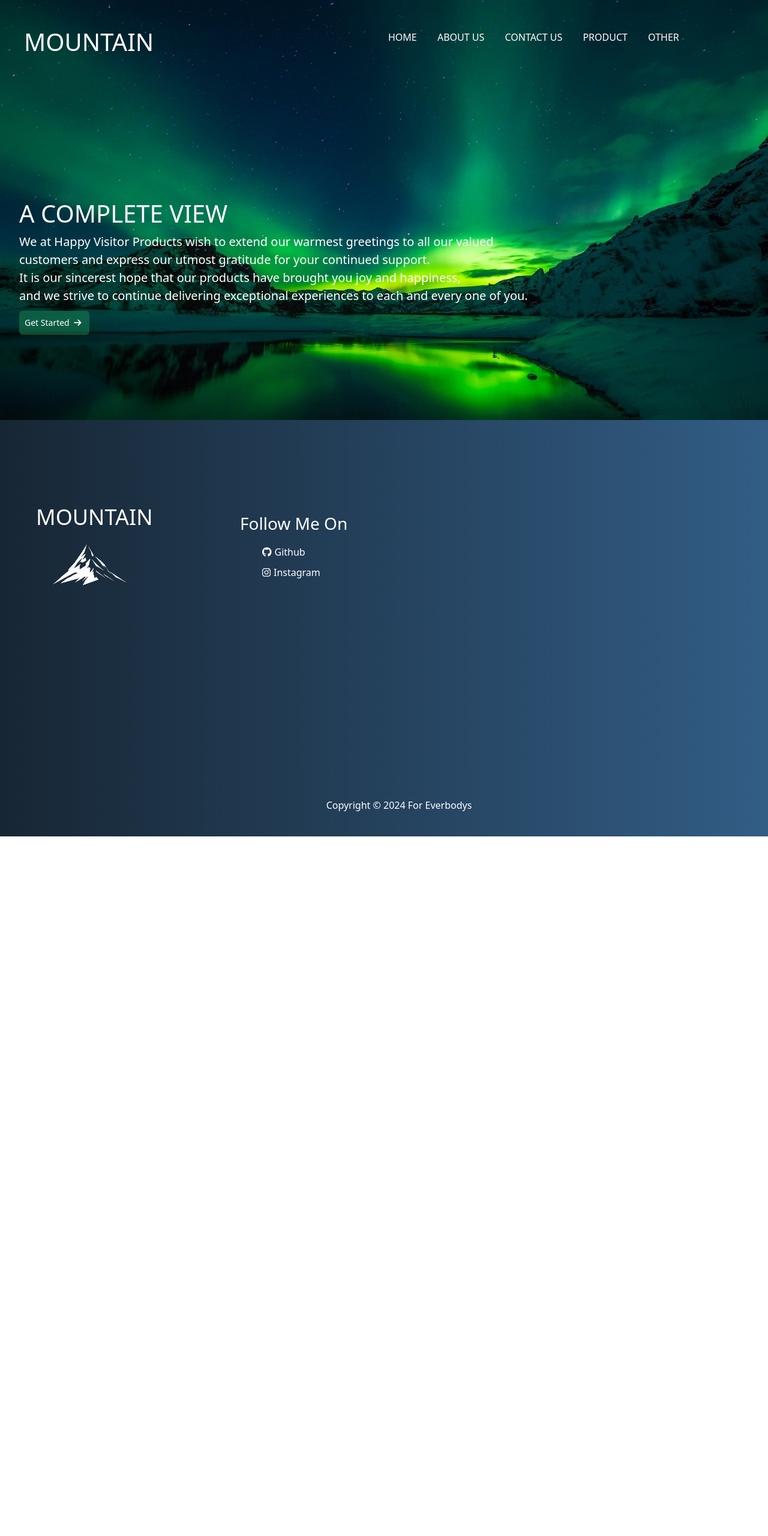
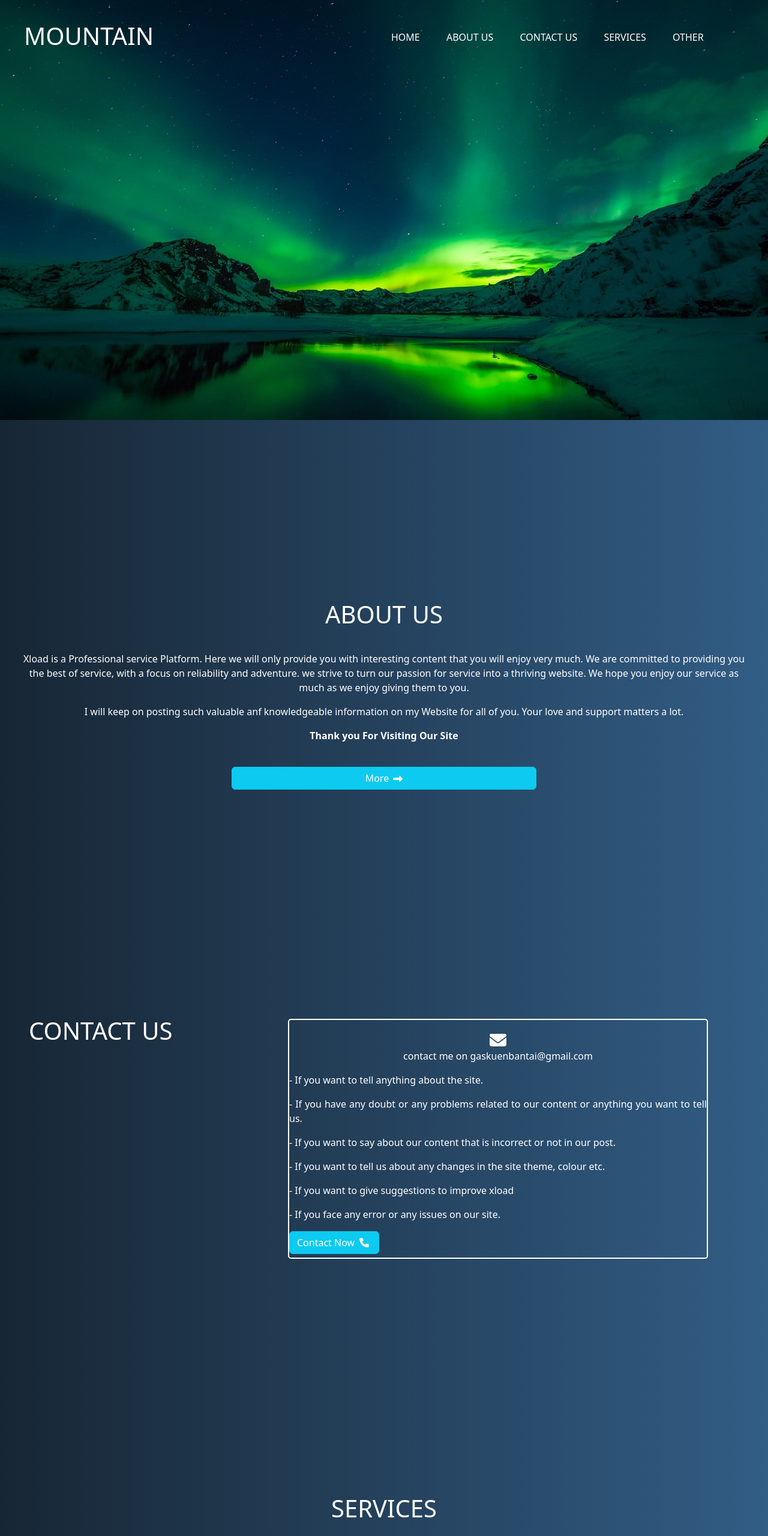
Before and after one commit to hashCon-spr/SimpleLandingPage, a website: page index.html in a window 1280 px wide. Shown: the top 2560 px of the page at 60% size. Before the commit the page ends 1394 px from the top, so only its background shows below. Drawn offline with nearby package versions, Linux system fonts and the light colour scheme; some icons are missing.

Commit message:
update system

```diff
--- a/index.html
+++ b/index.html
@@ -3,7 +3,7 @@
 <html>
    <head>
       <title>Mountain View</title>
-      <meta name="viewport" content="width=width-device" />
+      <meta name="viewport" content="width=device-width" />
       <link rel="stylesheet" type="text/css" href="style.css" />
       <link rel="icon" href="assets\image\palestine-removebg-preview.png" />
       <!-- <link href="https://cdn.jsdelivr.net/npm/bootstrap@5.3.3/dist/css/bootstrap.min.css" rel="stylesheet" integrity="sha384-QWTKZyjpPEjISv5WaRU9OFeRpok6YctnYmDr5pNlyT2bRjXh0JMhjY6hW+ALEwIH" crossorigin="anonymous"> -->
@@ -11,38 +11,91 @@
       <script src="https://kit.fontawesome.com/397c813a37.js" crossorigin="anonymous"></script>
       <script src="node_modules/jquery/dist/jquery.min.js"></script>
       <script src="script.js"></script>
+      <!-- <script src="./modules.js"></script> -->
+      <script src="node_modules/aos/dist/aos.js"></script>
+      <link rel="stylesheet" href="node_modules/aos/dist/aos.css">
+
    </head>
    <body>
+
+      <script src="node_modules/aos/dist/aos.js"></script>
       <div>
-         <img src="assets/image/iceland-2111811_1280.jpg" width="100%" height="700" />
+         <img src="assets/image/iceland-2111811_1280.jpg" width="100%" height="700" class="main-img" />
          <div class="contain-page">
             <h1>MOUNTAIN</h1>
             <!-- <img src="./assets/image/mountain-fs-removebg-preview.png" /> -->
          </div>
          <div class="navbar-role">
             <ul>
-               <li>HOME</li>
-               <li>ABOUT US</li>
-               <li>CONTACT US</li>
-               <li>PRODUCT</li>
-               <li>OTHER</li>
+               <li><a href="#">HOME</a></li>
+               <li><a href="#about-content">ABOUT US</a></li>
+               <li><a href="#contact-content">CONTACT US</a></li>
+               <li><a href="#services-content">SERVICES</a></li>
+               <li><a href="#other-content">OTHER</a></li>
             </ul>
          </div>
          <div class="mobile-bar">
-            <i class="fa-duotone fa-bars"></i>
+            <i class="bi bi-list"></i>
          </div>
-         <div class="main-content">
+         <!-- <div class="main-content">
             <div class="those-content">
-               <h1>A COMPLETE VIEW</h1>
-               <p class="fs-5 m-0">We at Happy Visitor Products wish to extend our warmest greetings to all our valued</p>
-               <p class="fs-5 m-0">customers and express our utmost gratitude for your continued support.</p>
-               <p class="fs-5 m-0">It is our sincerest hope that our products have brought you joy and happiness,</p>
-               <p class="fs-5 m-0">and we strive to continue delivering exceptional experiences to each and every one of you.</p>
+               <h1>MOUNTAIN VIEW</h1>
+               <p class="font-custom m-0">We at Happy Visitor Products wish to extend our warmest greetings to all our valued</p>
+               <p class="font-custom m-0">customers and express our utmost gratitude for your continued support.</p>
+               <p class="font-custom m-0">It is our sincerest hope that our products have brought you joy and happiness,</p>
+               <p class="font-custom m-0">and we strive to continue delivering exceptional experiences to each and every one of you.</p>
                <div class="col-md-5" style="transform: translateY(10px);">
-                  <button class="btn bg-success p-2 text-white bg-opacity-50" style="font-size: 14px;">Get Started <i class="fa-solid fa-arrow-right p-1"></i></button>
+                  <button class="btn btn-light-success p-2" style="font-size: 14px;">Get Started <i class="fa-solid fa-arrow-right p-1"></i></button>
                </div>
             </div>
+         </div> -->
+
+         <div class="about-content" id="about-content" data-aos="fade-up" data-aos-anchor-placement="bottom-bottom" data-aos-duration="2000">
+            <h1 class="text-center text-white">ABOUT US</h1>
+            <div class="sign-content">
+               <p><span id="W_Name2">Xload</span> is a Professional <span id="W_Type1">service</span> Platform. Here we will only provide you with interesting content that you will enjoy very much. We are committed to providing you the best of <span id="W_Type2">service</span>, with a focus on reliability and <span id="W_Spec">adventure</span>. we strive to turn our passion for <span id="W_Type3">service</span> into a thriving website. We hope you enjoy our <span id="W_Type4">service</span> as much as we enjoy giving them to you.</p>
+               <p>I will keep on posting such valuable anf knowledgeable information on my Website for all of you. Your love and support matters a lot.</p>
+               <p style="font-weight: bold; text-align: center;">Thank you For Visiting Our Site<br><br></p>
+               <button class="btn btn-info text-white m-0 col-md-5">More <i class="fa-solid fa-right-long" style="padding-left: 3px; transform: translateY(1px);"></i></button>
+            </div>
          </div>
+
+         <div class="contact-content" id="contact-content" data-aos="fade-up" data-aos-anchor-placement="bottom-bottom" data-aos-duration="2000">
+            <h1 class="text-left text-white p-5">CONTACT US</h1>
+            <div class="contact-logo">
+               <ul>
+                  <li class="email-logo">
+                     <div class="email-des">
+                        <i class="fa-solid fa-envelope fs-3"></i>
+                        <div>
+                           <p class="text-center text-white">contact me on gaskuenbantai@gmail.com</p>
+                           <p>- If you want to tell anything about the site.</p>
+                           <p>- If you have any doubt or any problems related to our content or anything you want to tell us.</p>
+                           <p>- If you want to say about our content that is incorrect or not in our post.</p>
+                           <p>- If you want to tell us about any changes in the site theme, colour etc.</p>
+                           <p>- If you want to give suggestions to improve xload</p>
+                           <p>- If you face any error or any issues on our site.</p>
+                           <button class="btn btn-info text-white">Contact Now <i class="fa-solid fa-phone p-1"></i></button>
+                        </div>
+                     </div>
+                  </li>
+                  <li class="instagram-logo"></li>
+               </ul>
+            </div>
+         </div>
+
+         <div class="service-content" id="services-content">
+            <h1 class="text-white text-center">SERVICES</h1>
+            <!-- <div class="service-duo container d-flex justify-content-center flex-wrap">
+               <div class="row">
+                  <div class="box-one col-md-4">
+                     <i class="fa-solid fa-truck-fast text-white fs-1"></i>
+                     <p class="text-white text-center">we max the potensial about fast</p>
+                  </div>
+               </div>
+            </div> -->
+         </div>
+
       <footer>
          <h1>MOUNTAIN</h1>
          <img src="./assets/image/mountain-fs-removebg-preview.png" />
@@ -55,5 +108,11 @@
          </div>
          <p style="text-align: center;">Copyright &copy; 2024 For Everbodys</p>
       </footer>
+
+      <!--  AOS init -->
+      <script>
+         AOS.init();
+      </script>
+
    </body>
 </html>
--- /dev/null
+++ b/modules.js
@@ -0,0 +1,4 @@
+import AOS from './node_modules/aos/dist/aos.js';
+
+// aos init
+AOS.init()
--- a/package.json
+++ b/package.json
@@ -9,6 +9,7 @@
   "author": "",
   "license": "ISC",
   "dependencies": {
+    "aos": "^2.3.4",
     "bootstrap": "^5.3.3",
     "jquery": "^3.7.1"
   }
--- a/script.js
+++ b/script.js
@@ -1,9 +1,24 @@
 if(window.innerWidth < 700)
 {
-   console.log("mobile view")
+   $(".mobile-bar").add()
+   $(".navbar-role").remove()
+   console.log("Activated")
 }
 else {
    $(".mobile-bar").remove()
-   console.log("mobile bar removed")
-   console.log("default view")
+   $(".navbar-role").add()
 }
+
+
+// scrolled navbar
+// window.addEventListener("scroll", function () {
+//    let navbar = document.getElementsByClassName("navbar-role")
+//    if(this.window.scrollY)
+//    {
+//       navbar.classList.add(".navbar-scrolled")
+//    }
+//    else {
+//       navbar.classList.remove(".navbar-scrolled"); // Hapus kelas jika navbar kembali ke posisi awal
+//     }
+
+// })
--- a/style.css
+++ b/style.css
@@ -15,7 +15,7 @@ body {
 .contain-page h1 {
    /* width: 300px;
    height: 300px; */
-   transform: translate(0px, -660px);
+   transform: translate(0px, -670px);
    text-decoration: none;
    padding: 1rem;
    padding-left: 40px;
@@ -25,17 +25,29 @@ body {
 .navbar-role {
    position: absolute;
    transform: translate(600px, -650px);
+   background-color: transparent;
+   transition: 0.3s ease-out;
 }
 .navbar-role ul li {
    color: #ffff;
    text-decoration: none;
    display: inline;
    justify-content: space-between;
-   padding: 15px;
+   padding: 20px;
    padding-bottom: 5px;
    cursor: pointer;
    position: relative;
 
+}
+/* navbar scrolled */
+.navbar-scrolled {
+   background-color: #ffffff; /* Ganti warna latar belakang navbar saat discroll */
+   box-shadow: 0px 2px 4px rgba(0, 0, 0, 0.1); /* Tambahkan shadow untuk efek floating */
+}
+/* testing  */
+.navbar-role ul li a {
+   text-decoration: none;
+   color: #ffff;
 }
 .navbar-role ul li::after {
    content: '';
@@ -48,7 +60,7 @@ body {
    transition: width 0.3s ease;
 
 }
-.navbar-role ul li:hover {
+.navbar-role ul li a:hover {
    color: #2AE555;
    /* transition: 0.3s ease-out; */
 }
@@ -61,6 +73,10 @@ body {
    transform: translate(0px, -400px);
    color: #ffff;
    padding: 2rem;
+   text-align: justify;
+}
+.font-custom {
+   font-size: 17px;
 }
 
 footer {
@@ -92,3 +108,74 @@ footer .add-info {
    list-style-type: none;
    padding: 5px;
 }
+
+.about-content {
+   margin-top: 300px;
+   margin-bottom: 300px;
+}
+.about-content .sign-content {
+   padding: 30px;
+   color: #ffff;
+   text-align: center;
+}
+
+.contact-content {
+   margin-top: 300px;
+   margin-bottom: 600px;
+}
+.contact-logo {
+   float: right;
+}
+.contact-logo ul li {
+   color: #ffff;
+   list-style-type: none;
+}
+
+/* github logo */
+.email-logo {
+   width: 700px;
+   height: 400px;
+   border: 2px solid;
+   border-radius: 5px;
+   margin-right: 100px;
+   transform: translateY(-100px);
+   display: flex;
+   justify-content: center;
+}
+.email-logo .fa-envelope {
+   padding-top: 20px;
+   display: flex;
+   justify-content: center;
+}
+.email-des p{
+   text-align: justify;
+   /* padding: 10px; */
+}
+
+/* service content */
+.service-content {
+   margin-top: 700px;
+   margin-bottom: 500px;
+}
+.box-one {
+   margin: 100px !important;
+}
+/* .box-one .truck-content {
+   text-align: center;
+   color: #ffff;
+} */
+
+/* mobile view */
+
+@media (max-width: 400px)
+{
+   .main-img {
+      width: 100%;
+   }
+
+   .navbar-role {
+      position: relative;
+   }
+
+
+}
```
Also changed, not shown: 1 other file.
